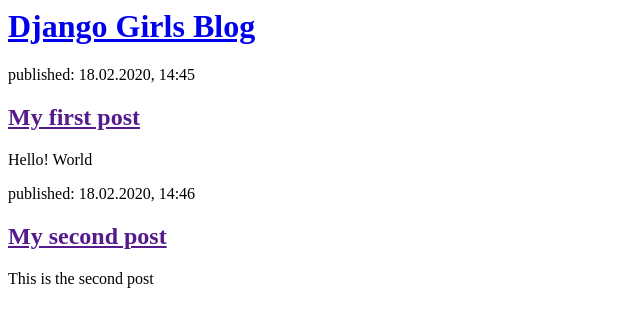
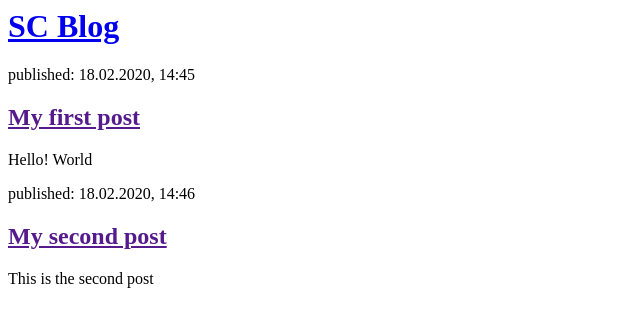
Before and after one commit to Susan-C-a/learn-Django, a Django app: page / in a window 1280 px wide. Shown: the top 327 px of the page, without its empty margins (0-640 px from the left). Run offline with Django 3.2, Linux system fonts and the light colour scheme.

Commit message:
Changed the name of the blog in HTML

```diff
--- a/blog/templates/blog/post_list.html
+++ b/blog/templates/blog/post_list.html
@@ -4,7 +4,7 @@
     </head>
     <body>
         <div>
-            <h1><a href=".">Django Girls Blog</a></h1>
+            <h1><a href=".">SC Blog</a></h1>
         </div>
 
         <div>
```
